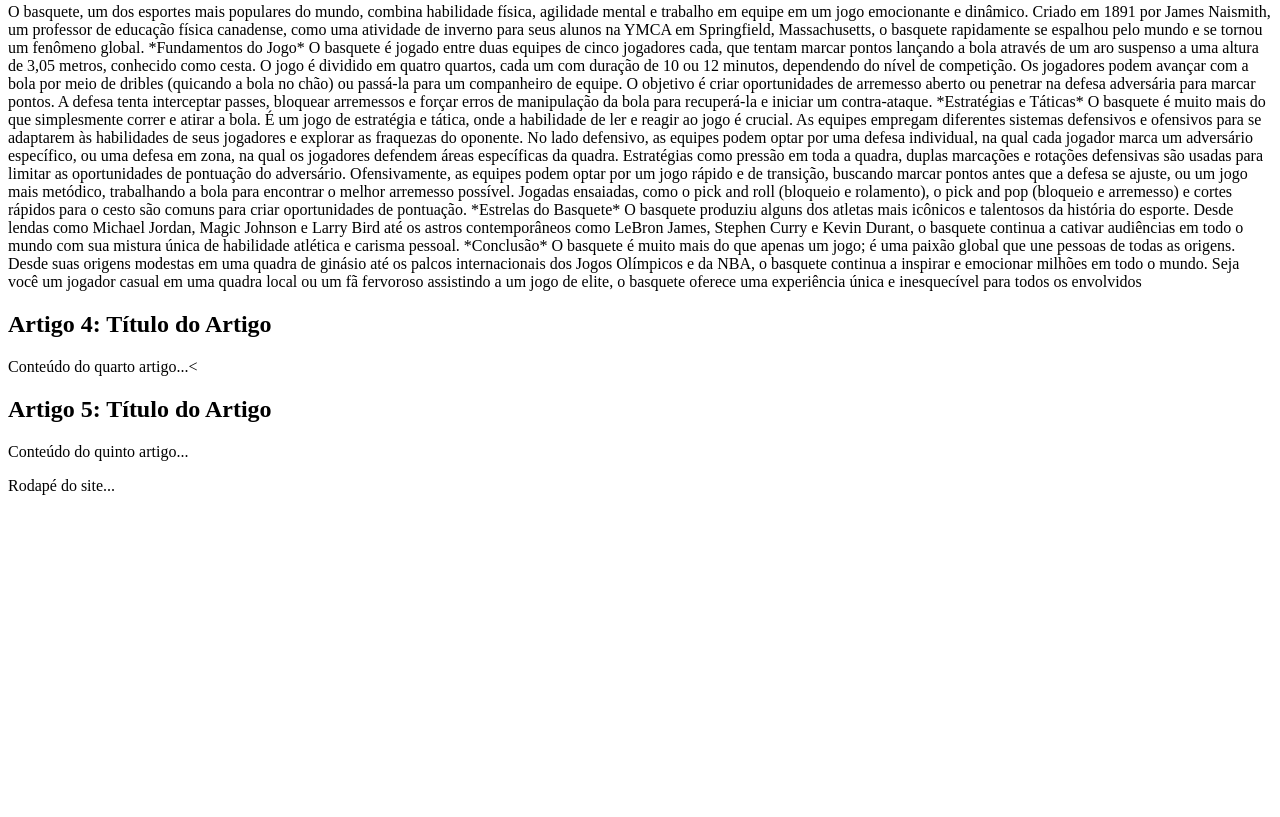
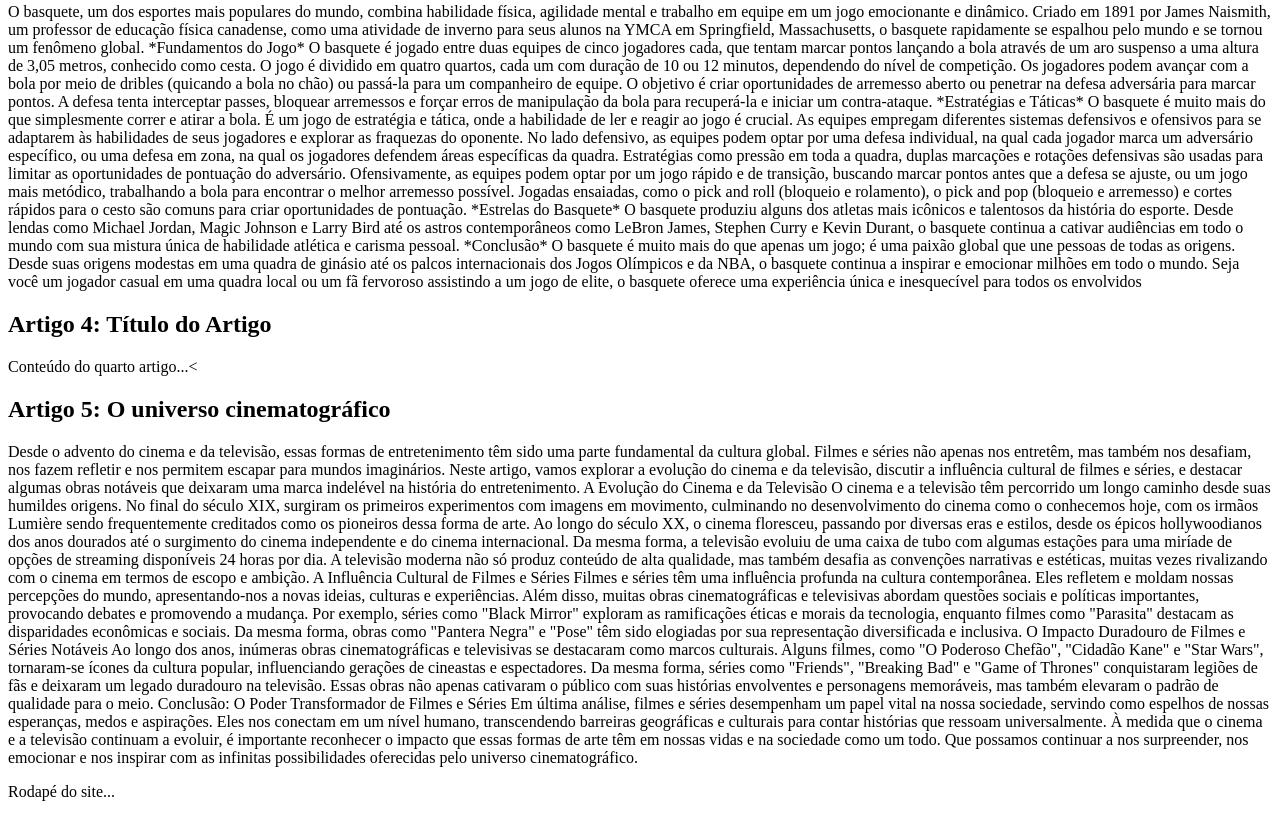
Before and after one commit to Hug0H3nrique/projeto-em-grupo-07, a plain HTML site: page index.html in a window 1280 px wide. Shown: the part 1069-1886 px from the top of the page. Before the commit the page ends 1580 px from the top, so only its background shows below. Drawn offline with Linux system fonts and the light colour scheme.

Commit message:
Update index.html

```diff
--- a/index.html
+++ b/index.html
@@ -103,8 +103,22 @@
         </article>
 
         <article id="artigo5">
-            <h2>Artigo 5: Título do Artigo</h2>
-            <p>Conteúdo do quinto artigo...</p>
+            <h2>Artigo 5: O universo cinematográfico</h2>
+            <p>Desde o advento do cinema e da televisão, essas formas de entretenimento têm sido uma parte fundamental da cultura global. Filmes e séries não apenas nos entretêm, mas também nos desafiam, nos fazem refletir e nos permitem escapar para mundos imaginários. Neste artigo, vamos explorar a evolução do cinema e da televisão, discutir a influência cultural de filmes e séries, e destacar algumas obras notáveis que deixaram uma marca indelével na história do entretenimento.
+A Evolução do Cinema e da Televisão
+O cinema e a televisão têm percorrido um longo caminho desde suas humildes origens. No final do século XIX, surgiram os primeiros experimentos com imagens em movimento, culminando no desenvolvimento do cinema como o conhecemos hoje, com os irmãos Lumière sendo frequentemente creditados como os pioneiros dessa forma de arte. Ao longo do século XX, o cinema floresceu, passando por diversas eras e estilos, desde os épicos hollywoodianos dos anos dourados até o surgimento do cinema independente e do cinema internacional.
+Da mesma forma, a televisão evoluiu de uma caixa de tubo com algumas estações para uma miríade de opções de streaming disponíveis 24 horas por dia. A televisão moderna não só produz conteúdo de alta qualidade, mas também desafia as convenções narrativas e estéticas, muitas vezes rivalizando com o cinema em termos de escopo e ambição.
+A Influência Cultural de Filmes e Séries
+Filmes e séries têm uma influência profunda na cultura contemporânea. Eles refletem e moldam nossas percepções do mundo, apresentando-nos a novas ideias, culturas e experiências. Além disso, muitas obras cinematográficas e televisivas abordam questões sociais e políticas importantes, provocando debates e promovendo a mudança.
+Por exemplo, séries como "Black Mirror" exploram as ramificações éticas e morais da tecnologia, enquanto filmes como "Parasita" destacam as disparidades econômicas e sociais. Da mesma forma, obras como "Pantera Negra" e "Pose" têm sido elogiadas por sua representação diversificada e inclusiva.
+O Impacto Duradouro de Filmes e Séries Notáveis
+Ao longo dos anos, inúmeras obras cinematográficas e televisivas se destacaram como marcos culturais. Alguns filmes, como "O Poderoso Chefão", "Cidadão Kane" e "Star Wars", tornaram-se ícones da cultura popular, influenciando gerações de cineastas e espectadores.
+Da mesma forma, séries como "Friends", "Breaking Bad" e "Game of Thrones" conquistaram legiões de fãs e deixaram um legado duradouro na televisão. Essas obras não apenas cativaram o público com suas histórias envolventes e personagens memoráveis, mas também elevaram o padrão de qualidade para o meio.
+Conclusão: O Poder Transformador de Filmes e Séries
+Em última análise, filmes e séries desempenham um papel vital na nossa sociedade, servindo como espelhos de nossas esperanças, medos e aspirações. Eles nos conectam em um nível humano, transcendendo barreiras geográficas e culturais para contar histórias que ressoam universalmente.
+À medida que o cinema e a televisão continuam a evoluir, é importante reconhecer o impacto que essas formas de arte têm em nossas vidas e na sociedade como um todo. Que possamos continuar a nos surpreender, nos emocionar e nos inspirar com as infinitas possibilidades oferecidas pelo universo cinematográfico.
+
+</p>
         </article>
     </main>
 
```
